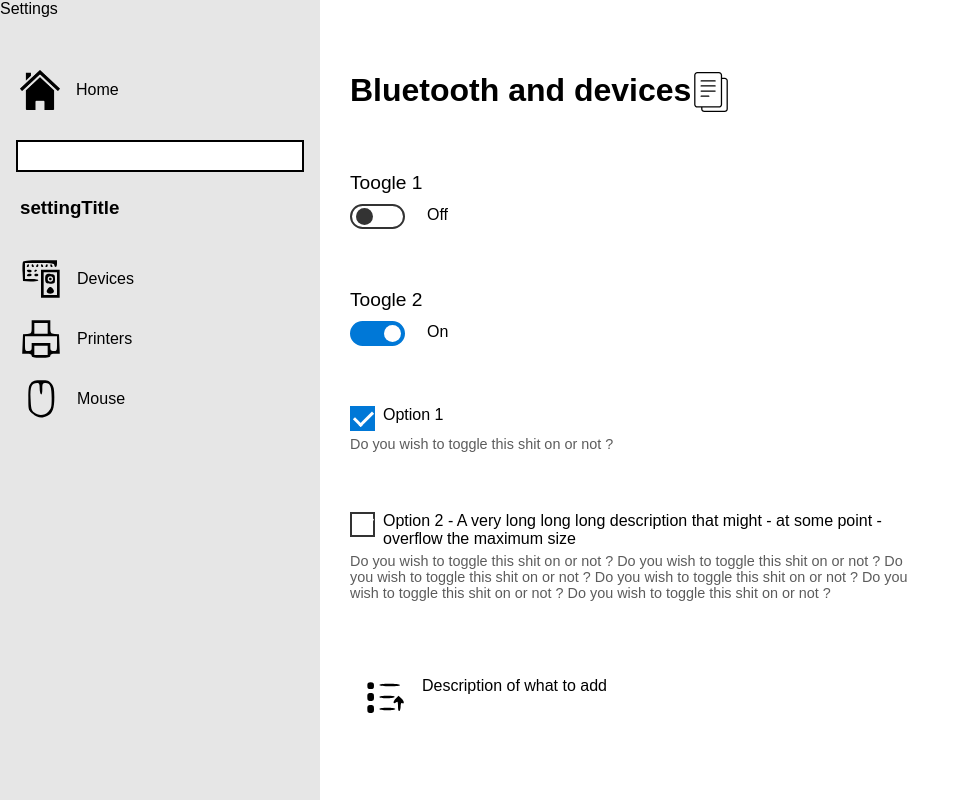
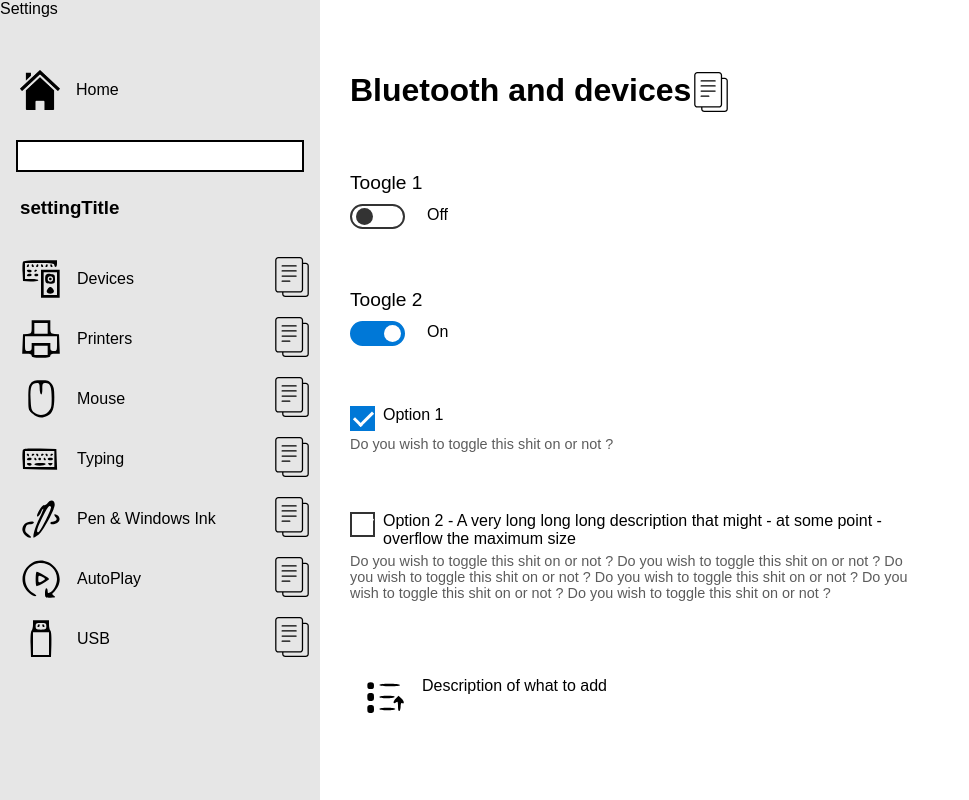
Before and after one commit to erwanvivien/ms-setting, a Next.js app: page /template in a window 1280 px wide. Shown: the whole page, without its empty margins (0-969 px from the left). Built offline with nearby package versions, Linux system fonts and the light colour scheme.

Commit message:
feature: Added all settings on left

```diff
--- a/components/SettingPanel.tsx
+++ b/components/SettingPanel.tsx
@@ -1,23 +1,39 @@
 import React from "react";
 import type { NextPage } from "next";
 import styles from "../styles/Settings.module.css";
+import homeStyles from "../styles/Home.module.css";
 import Image from "next/image";
 import Link from "next/link";
 
-import devicesIcon from "../public/icons/categories/periph_devices.svg";
-import printersIcon from "../public/icons/categories/periph_printers.svg";
-import mouseIcon from "../public/icons/categories/periph_mouse.svg";
+import DevicesIcon from "../public/icons/categories/periph_devices.svg";
+import PrintersIcon from "../public/icons/categories/periph_printers.svg";
+import MouseIcon from "../public/icons/categories/periph_mouse.svg";
+import TypingIcon from "../public/icons/categories/periph_keyboard.svg";
+import PenIcon from "../public/icons/categories/periph_stylet.svg";
+import AutoPlayIcon from "../public/icons/categories/periph_automated.svg";
+import UsbIcon from "../public/icons/categories/periph_usb.svg";
+
+import CopyIcon from "../public/copy.svg";
+import { Router, useRouter } from "next/router";
 
 const settings = [
   {
-    icon: devicesIcon,
+    icon: DevicesIcon,
     text: "Devices",
+    setting: "ms-settings:connecteddevices",
   },
-  { icon: printersIcon, text: "Printers" },
-  { icon: mouseIcon, text: "Mouse" },
+  { icon: PrintersIcon, text: "Printers", setting: "ms-settings:printers" },
+  { icon: MouseIcon, text: "Mouse", setting: "ms-settings:mousetouchpad" },
+  { icon: TypingIcon, text: "Typing", setting: "ms-settings:typing" },
+  { icon: PenIcon, text: "Pen & Windows Ink", setting: "ms-settings:pen" },
+  { icon: AutoPlayIcon, text: "AutoPlay", setting: "ms-settings:autoplay" },
+  { icon: UsbIcon, text: "USB", setting: "ms-settings:usb" },
 ];
 
-const SettingPanel: NextPage = () => (
+const SettingPanel: NextPage = () => {
+  const router = useRouter();
+
+  return (
     <>
       <p className={styles.header_back}>Settings</p>
       <Link href="/">
@@ -49,10 +65,32 @@ const SettingPanel: NextPage = () => (
               height={40}
             />
             <p className={styles.header_list_item_text}>{setting.text}</p>
+
+            <div
+              style={{
+                position: "absolute",
+                right: 8,
+              }}
+              onClick={() =>
+                router.push({
+                  pathname: "/",
+                  query: { setting: encodeURI(setting.setting) },
+                })
+              }
+            >
+              <Image
+                className={homeStyles.header_clickable_img}
+                src={CopyIcon}
+                alt="Copy icon"
+                width={40}
+                height={40}
+              />
+            </div>
           </div>
         ))}
       </div>
     </>
   );
+};
 
 export default SettingPanel;
```
Lines whose indentation alone changed are shown as unchanged.
